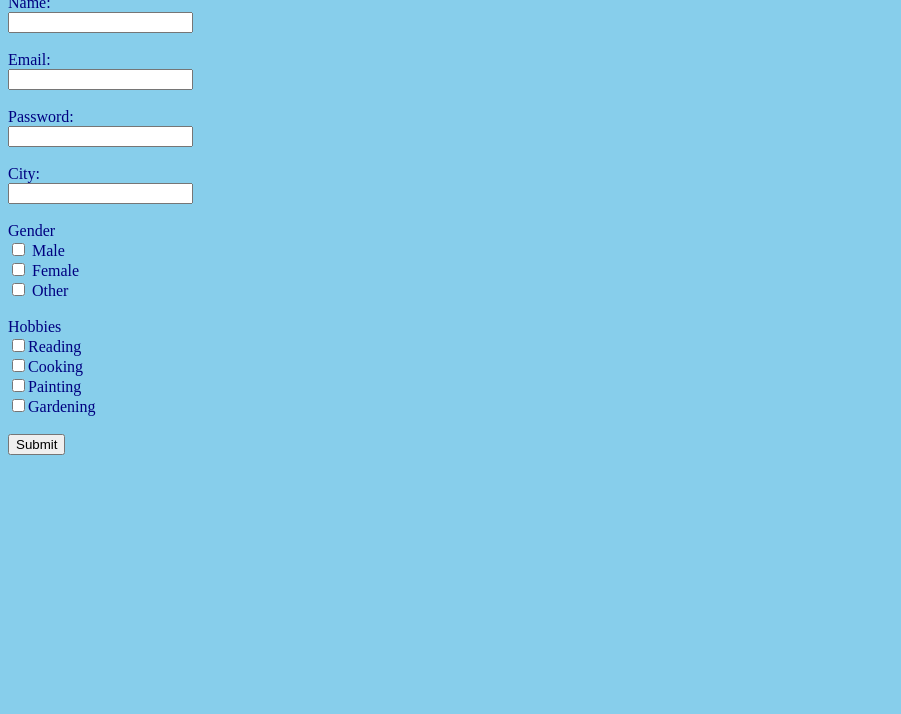
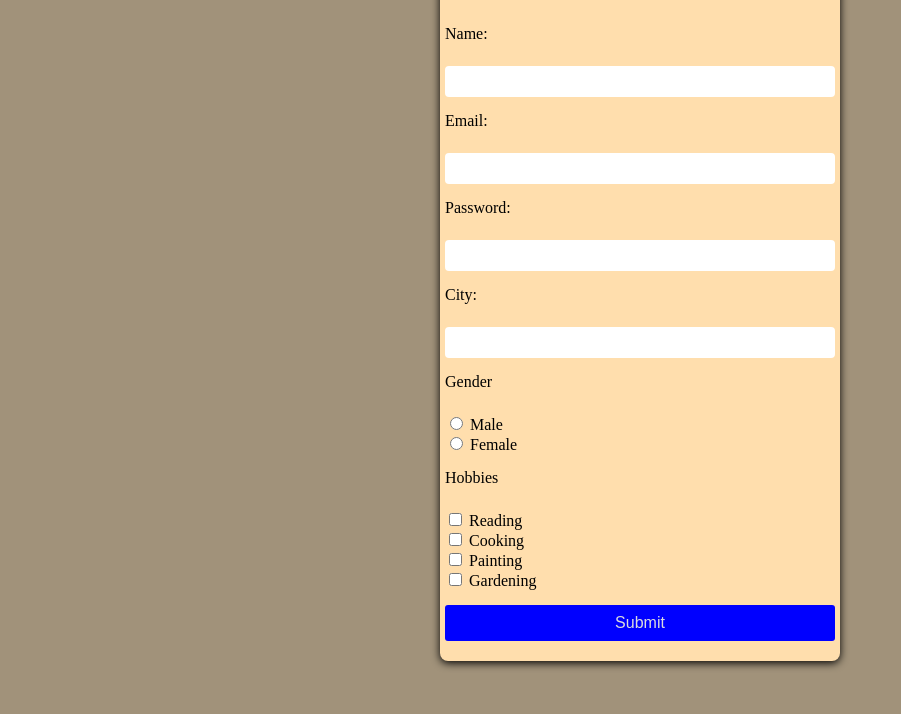
Before and after one commit to rabiyaahmad/first-assignment, a plain HTML site: page page3.html in a window 1280 px wide. Shown: the part 86-800 px from the top of the page, without its empty margins (0-901 px from the left). Drawn offline with Linux system fonts and the light colour scheme.

Commit message:
first commit

```diff
--- a/page3.html
+++ b/page3.html
@@ -1,42 +1,186 @@
 <!DOCTYPE html>
 <html lang="en">
+
 <head>
     <meta charset="UTF-8">
     <meta name="viewport" content="width=device-width, initial-scale=1.0">
     <title>Student Form
- </title>
+    </title>
+    <style>
+        body {
+            display: flex;
+            align-items: center;
+            flex-direction: column;
+            background-color: rgb(161, 146, 122);
+        }
+
+        .source {
+            background-color: navajowhite;
+            border-radius: 8px;
+            box-shadow: 0 2px 8px;
+            max-width: 400px;
+            width: 100%;
+            box-sizing: border-box;
+            padding: 5px;
+        }
+
+        .cause {
+            margin-bottom: 15px;
+        }
+
+        label {
+            display: block;
+            margin-bottom: 5px;
+        }
+
+        input[type=Name],
+        input[type=Email],
+        input[type=Password],
+        input[type=City],
+        input[type=Gender],
+        input[type=Hobbies],
+        input[type=submit],
+        select {
+            width: 100%;
+            box-sizing: border-box;
+            padding: 8px;
+            border-radius: 4px;
+            border: 0px solid rgb(112, 88, 52);
+        }
+
+        h1 {
+            text-align: center;
+            color: rgb(72, 41, 2);
+        }
+
+        button {
+            padding: 9px;
+            width: 500px;
+            background-color: blue;
+            color: rgb(219, 219, 222);
+            cursor: pointer;
+            max-width: 100%;
+            border-radius: 3px;
+            border: none;
+            font-style: normal;
+            font-size: medium;
+
+
+        }
+    </style>
+    <script>
+        function submitform() {
+            let isValid = true;
+            let name = document.getElementById("Name").value;
+            if (name == "") {
+                document.getElementById("nameError").innerText = "Name is Required!";
+                isValid = false;
+            }
+            else {
+                document.getElementById("nameError").innerText = "";
+            }
+            let email = document.getElementById("Email").value;
+            if (email == "") {
+                document.getElementById("emailError").innerText = "Valid Email is Required!";
+                isValid = false;
+            } else {
+                document.getElementById("emailError").innerText = "";
+            }
+            let password = document.getElementById("Password").value;
+            if (password == "") {
+                document.getElementById("passwordError").innerText = "Password length mimimun 8 character Required!";
+                isValid = false;
+            }
+            let city = document.getElementById("City").value;
+            if (city == "") {
+                document.getElementById("cityError").innerText = "City name is required!";
+                isValid = false;
+            } else {
+                document.getElementById("cityError").innerText = "";
+            }
+            let gender = document.querySelectorAll("input[name='gender']:checked")
+            if (gender.length == 0) {
+                document.getElementById("genderError").innerText = "Select the gender!";
+                isValid = false;
+            } else {
+                document.getElementById("genderError").innerText = ""
+            }
+            let hobbies = document.querySelectorAll("input[name='hobbycheckbox']:checked")
+            if (hobbies.length == 0) {
+                document.getElementById("hobbyError").innerText = "Select the hobby!";
+                isValid = false;
+            } else {
+                document.getElementById("hobbyError").innerText = "";
+            }
+            if (isValid == true) {
+                alert("Hi " + name + " your form submitted successfully");
+                return true;
+            }
+            return false;
+        }
+    </script>
 </head>
-<body bgcolor="skyblue">
-    <h1 style="color:navy;">
-        Student Registration Form
-    </h1>
-    <label style="color:navy;">Name:</label><br>
-    <input type="text" style="color:navy"><br>
-    <br>
-    <label style="color:navy;">Email:</label><br>
-    <input type="text"><br>
-    <br>
-    <label style="color:navy;">Password:</label><br>
-    <input type="text"><br><br>
-    <label style="color:navy;">City:</label><br>
-    <input type="text"><br><br>
-    <label style="color:navy;">Gender</label><br>
-    <input type="checkbox">
-    <label style="color:navy;">Male</label><br>
-    <input type="checkbox">
-    <label style="color:navy;">Female</label><br>
-    <input type="checkbox">
-    <label style="color:navy;">Other</label><br><br>
-    <label style="color:navy;">Hobbies</label><br>
-    <input type="checkbox"><label style="color:navy;">Reading</label><br>
-    <input type="checkbox"><label style="color:navy;">Cooking</label><br>
-    <input type="checkbox"><label style="color:navy;">Painting</label><br>
-    <input type="checkbox"><label style="color:navy;">Gardening</label><br><br>
-    <button type="submit">Submit</button>
+
+<body>
+    <div class="source">
+        <h1>Student Registration</h1><br>
+        <form onsubmit="return submitform()">
+            <div class="cause">
+                <label>Name:</label><br>
+                <input id="Name" type="Name"><br>
+                <small id="nameError" style="color: brown;"></small>
+            </div>
+            <div class="cause">
+                <label>Email:</label><br>
+                <input id="Email" type="Email"><br>
+                <small id="emailError" style="color: brown;"></small>
+            </div>
+            <div class="cause">
+                <label>Password:</label><br>
+                <input id="Password" type="Password"><br>
+                <small id="passwordError" style="color: brown;"></small>
+            </div>
+            <div class="cause">
+                <label>City:</label><br>
+                <input id="City" type="City"><br>
+                <small id="cityError" style="color:brown;"></small>
+
+            </div>
+            <div class="cause">
+                <label>Gender</label><br>
+                <input id="male" name="gender" type="radio" value="male">
+                <label style="display: inline;">Male</label>
+                <div class="cause">
+                    <input id="Female" name="gender" type="radio" value="female">
+                    <label style="display: inline;">Female</label><br>
+                </div>
+                <small id="genderError" style="color: brown;"></small>
+            </div>
+            <label>Hobbies</label><br>
+            <div class="cause">
+                <input name="hobbycheckbox" type="checkbox">
+                <label style="display: inline;">Reading</label><br>
+                <input type="checkbox">
+                <label style="display: inline;">Cooking</label><br>
+                <input name="hobbycheckbox" name="hobbycheckbox" type="checkbox">
+                <label style="display: inline;">Painting</label><br>
+                <input name="hobbycheckbox" type="checkbox">
+                <label style="display: inline;">Gardening</label><br>
+                <small id="hobbyError" style="color: brown;"></small>
+            </div>
+            <div class="cause">
+                <button type="submit">Submit</button>
+            </div>
+    </div>
+    </form>
+    </div>
+
+
 
 
 
 
 
 </body>
+
 </html>
```
Also changed, not shown: WhatsApp Image 2026-04-22 at 6.34.16 PM.jpeg (added), WhatsApp Image 2026-04-22 at 6.34.17 PM (1).jpeg (added), WhatsApp Image 2026-04-22 at 6.34.17 PM.jpeg (added), 1 other file.
